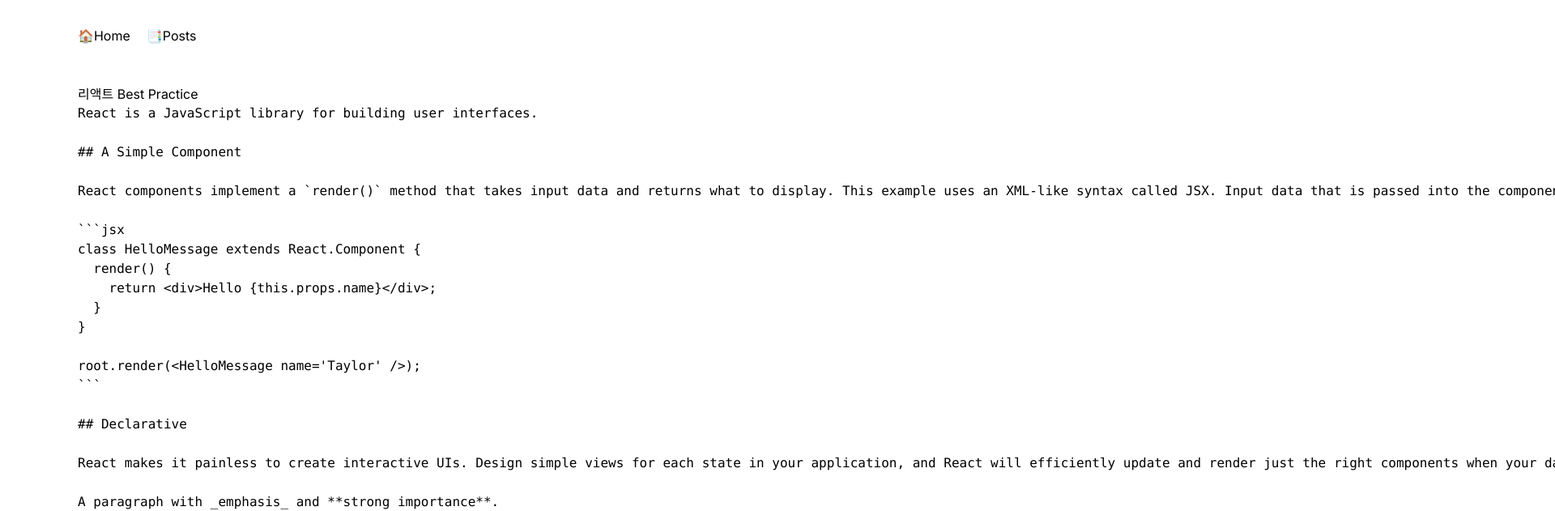
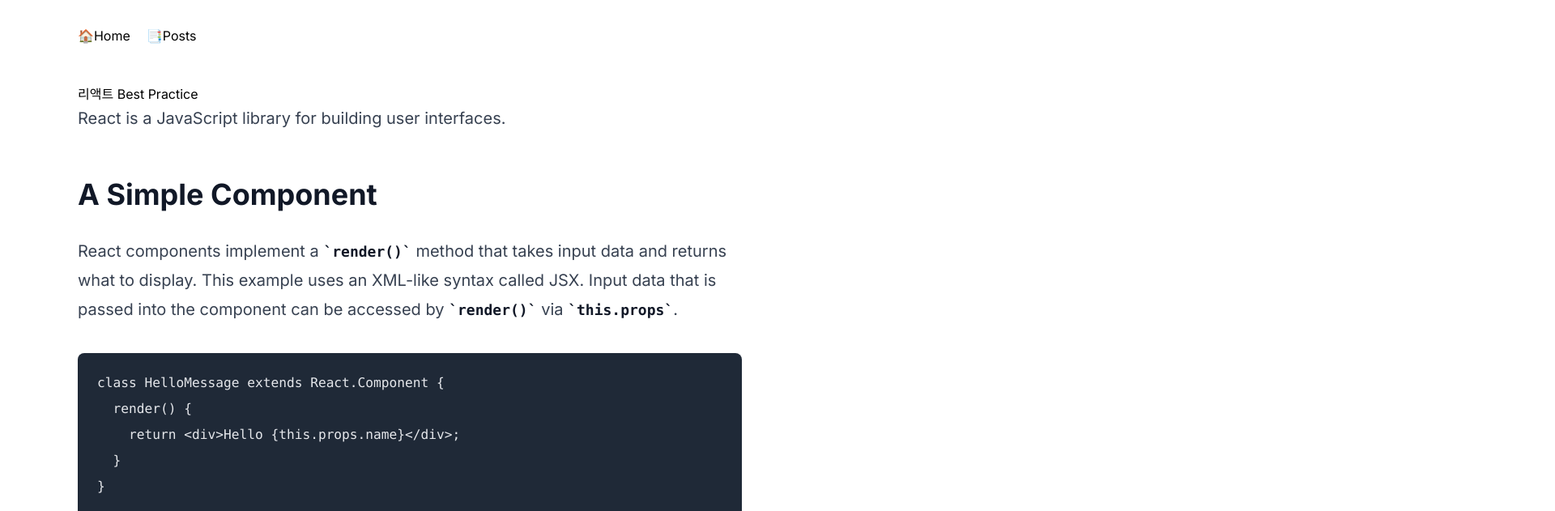
Before and after one commit to cho-hyeonjin/chovlog, a Next.js app: page /posts/best-react-practices in a window 1280 px wide. Shown: the top 631 px of the page at 81% size, 1920 px wide, since content can reach past the window. Built offline with nearby package versions, Linux system fonts and the light colour scheme.

Commit message:
🏗️Feat: MDViewr 컴포넌트 - Markdown 라이브러리 적용

```diff
--- a/data/posts.json
+++ b/data/posts.json
@@ -42,7 +42,7 @@
     "category": "backend",
     "path": "node-basic",
     "imagePath": "07",
-    "featured": false
+    "featured": true
   },
   {
     "title": "리액트 Best Practice",
--- a/package.json
+++ b/package.json
@@ -12,9 +12,12 @@
     "init": "^0.1.2",
     "next": "14.1.4",
     "react": "^18",
-    "react-dom": "^18"
+    "react-dom": "^18",
+    "react-markdown": "^9.0.1",
+    "remark-gfm": "^4.0.0"
   },
   "devDependencies": {
+    "@tailwindcss/typography": "^0.5.12",
     "@types/node": "^20",
     "@types/react": "^18",
     "@types/react-dom": "^18",
--- a/src/app/posts/[slug]/page.tsx
+++ b/src/app/posts/[slug]/page.tsx
@@ -1,3 +1,4 @@
+import MDViewer from "@/components/MDViewer";
 import { getPostData } from "@/service/posts";
 
 type Props = {
@@ -12,7 +13,7 @@
   return (
     <>
       <div>{post.title}</div>
-      <pre>{post.content}</pre>
+      <MDViewer content={post.content} />
     </>
   );
 };
--- /dev/null
+++ b/src/components/MDViewer.tsx
@@ -0,0 +1,12 @@
+import Markdown from "react-markdown";
+import remarkGfm from "remark-gfm";
+
+const MDViewer = ({ content }: { content: string }) => {
+  return (
+    <Markdown className="prose lg:prose-xl" remarkPlugins={[remarkGfm]}>
+      {content}
+    </Markdown>
+  );
+};
+
+export default MDViewer;
--- a/tailwind.config.ts
+++ b/tailwind.config.ts
@@ -15,6 +15,6 @@
       },
     },
   },
-  plugins: [],
+  plugins: [require("@tailwindcss/typography")],
 };
 export default config;
```
Also changed, not shown: 1 other file (tests, documents, lock files or other folders).
